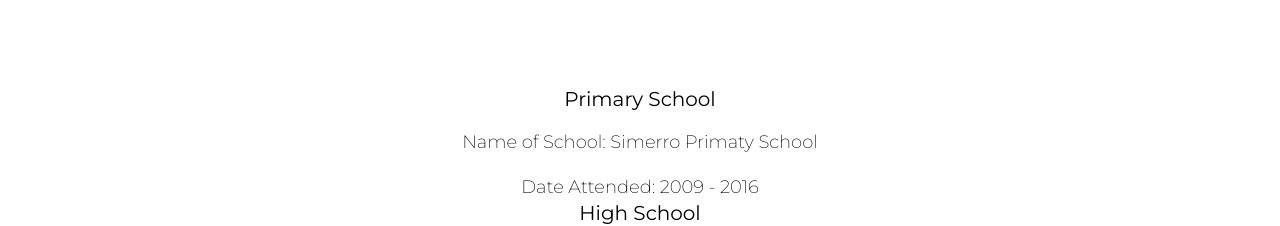
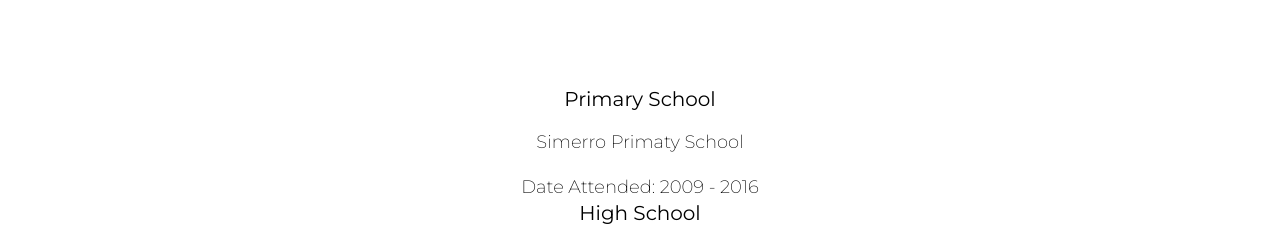
Before and after one commit to OkelloSam21/automatic-octo-rotary-phone, a React (Vite) app: page / in a window 1280 px wide. Shown: the part 2840-3066 px from the top of the page. Built offline with nearby package versions, Linux system fonts and the light colour scheme.

Commit message:
remove "name of school"

```diff
--- a/src/Components/Education.jsx
+++ b/src/Components/Education.jsx
@@ -15,7 +15,7 @@ const Education = () => {
             >
                 <div className="education-item">
                     <h3>Primary School</h3>
-                    <p>Name of School: Simerro Primaty School</p>
+                    <p>Simerro Primaty School</p>
                     <p>Date Attended: 2009 - 2016</p>
                 </div>
                 <div className="education-item">
```
